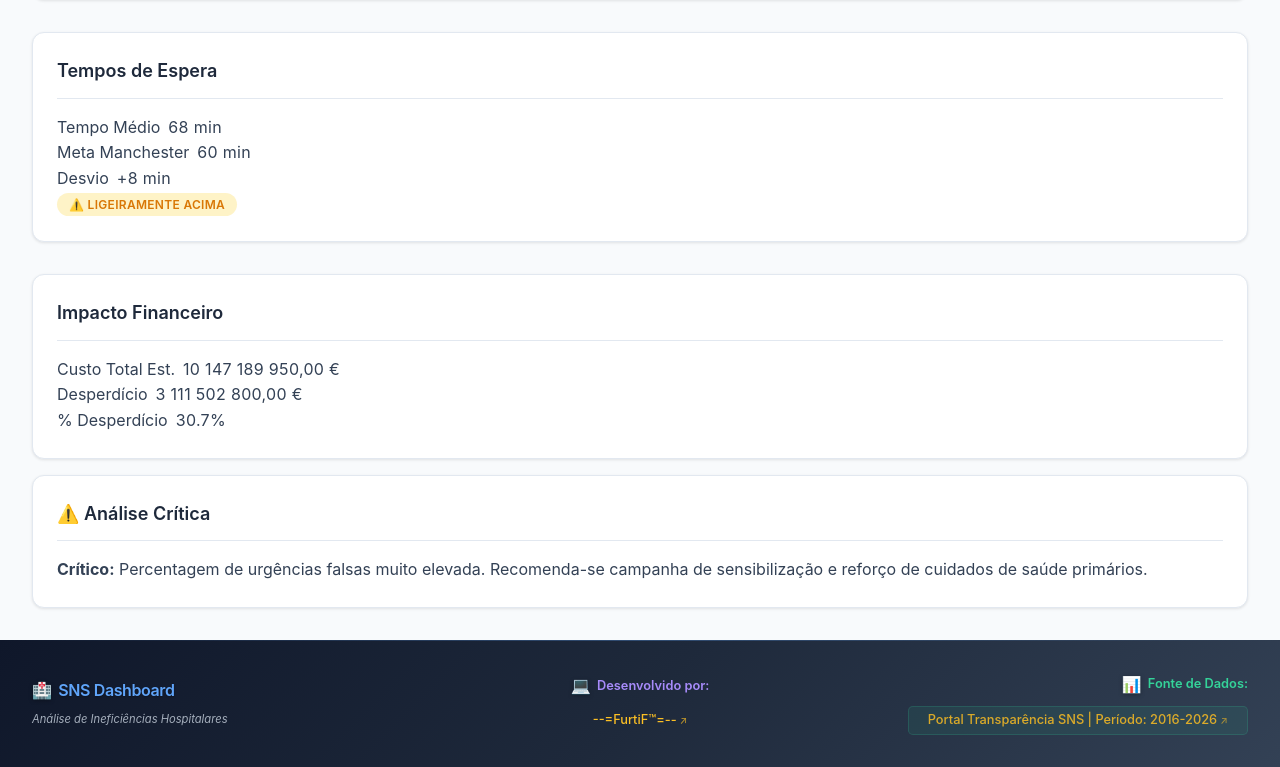
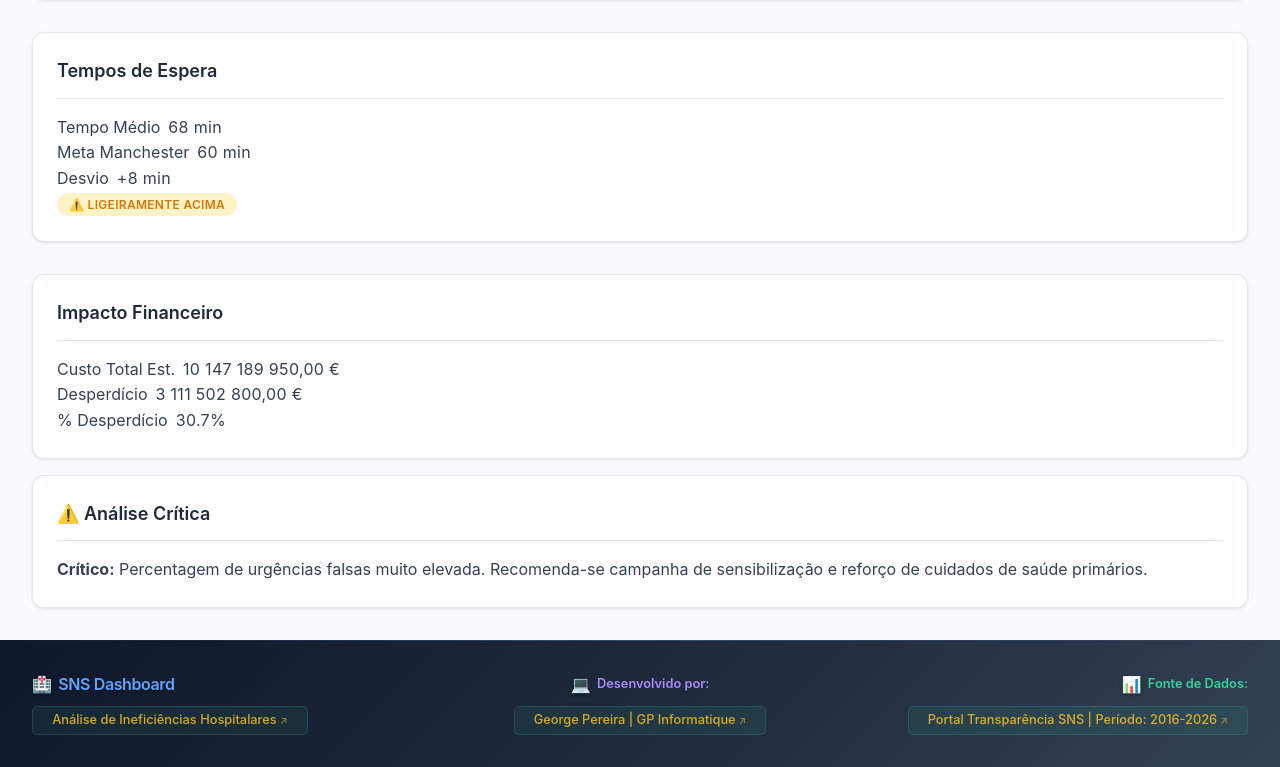
Before and after one commit to Furtif/sns_dashboard_web, a React app: page / in a window 1280 px wide. Shown: the part 2445-3212 px from the top of the page. Built offline with nearby package versions, Linux system fonts and the light colour scheme.

Commit message:
Fix wrong dates, oops"

```diff
--- a/src/App.js
+++ b/src/App.js
@@ -126,7 +126,7 @@ function App() {
           <div className="header-content">
             <div>
               <h1 className="flex items-center gap-2">
-                <a href="/" className="flex items-center gap-2 text-inherit hover:text-inherit focus:text-inherit active:text-inherit" style={{textDecoration: 'none', color: 'inherit'}}>
+                <a href="/" className="flex items-center gap-2 text-inherit hover:text-inherit focus:text-inherit active:text-inherit" style={{ textDecoration: 'none', color: 'inherit' }}>
                   <span>🏥</span>
                   SNS Dashboard
                 </a>
@@ -198,21 +198,30 @@ function App() {
                 <span className="footer-icon">🏥</span>
                 <strong>SNS Dashboard</strong>
               </div>
-              <span className="footer-tagline">Análise de Ineficiências Hospitalares</span>
+              <div className="footer-data-info"><a
+                href="/"
+                rel="noopener noreferrer"
+                className="footer-link"
+              >
+                Análise de Ineficiências Hospitalares
+              </a>
+              </div>
             </div>
             <div className="footer-author">
               <div className="footer-author-header">
                 <span className="footer-icon">💻</span>
                 <strong>Desenvolvido por:</strong>
               </div>
+              <div className="footer-data-info">
                 <a
-                href="https://github.com/Furtif"
+                  href="https://www.gp-informatique.com"
                   target="_blank"
                   rel="noopener noreferrer"
                   className="footer-link"
                 >
-                --=FurtiF™=--
+                  George Pereira | GP Informatique
                 </a>
+              </div>
             </div>
             <div className="footer-data">
               <div className="footer-data-header">
--- a/src/components/PeriodFilter.js
+++ b/src/components/PeriodFilter.js
@@ -10,8 +10,8 @@ const PeriodFilter = ({ onDateRangeChange, disabled = false }) => {
     { value: 'last12', label: 'Últimos 12 meses', months: 12 },
     { value: 'last24', label: 'Últimos 24 meses', months: 24 },
     { value: 'last36', label: 'Últimos 36 meses', months: 36 },
-    { value: 'currentYear', label: 'Ano 2025 (completo)', months: 'current' },
-    { value: 'lastYear', label: 'Ano 2024', months: 'previous' },
+    { value: 'currentYear', label: 'Ano 2026 (completo)', months: 'current' },
+    { value: 'lastYear', label: 'Ano 2025', months: 'previous' },
     { value: 'last2years', label: 'Últimos 2 anos', months: 24 },
     { value: 'all', label: 'Todo o período (2016-2026)', months: 'all' },
     { value: 'custom', label: 'Personalizado', months: 'custom' }
```
Lines whose indentation alone changed are shown as unchanged.
